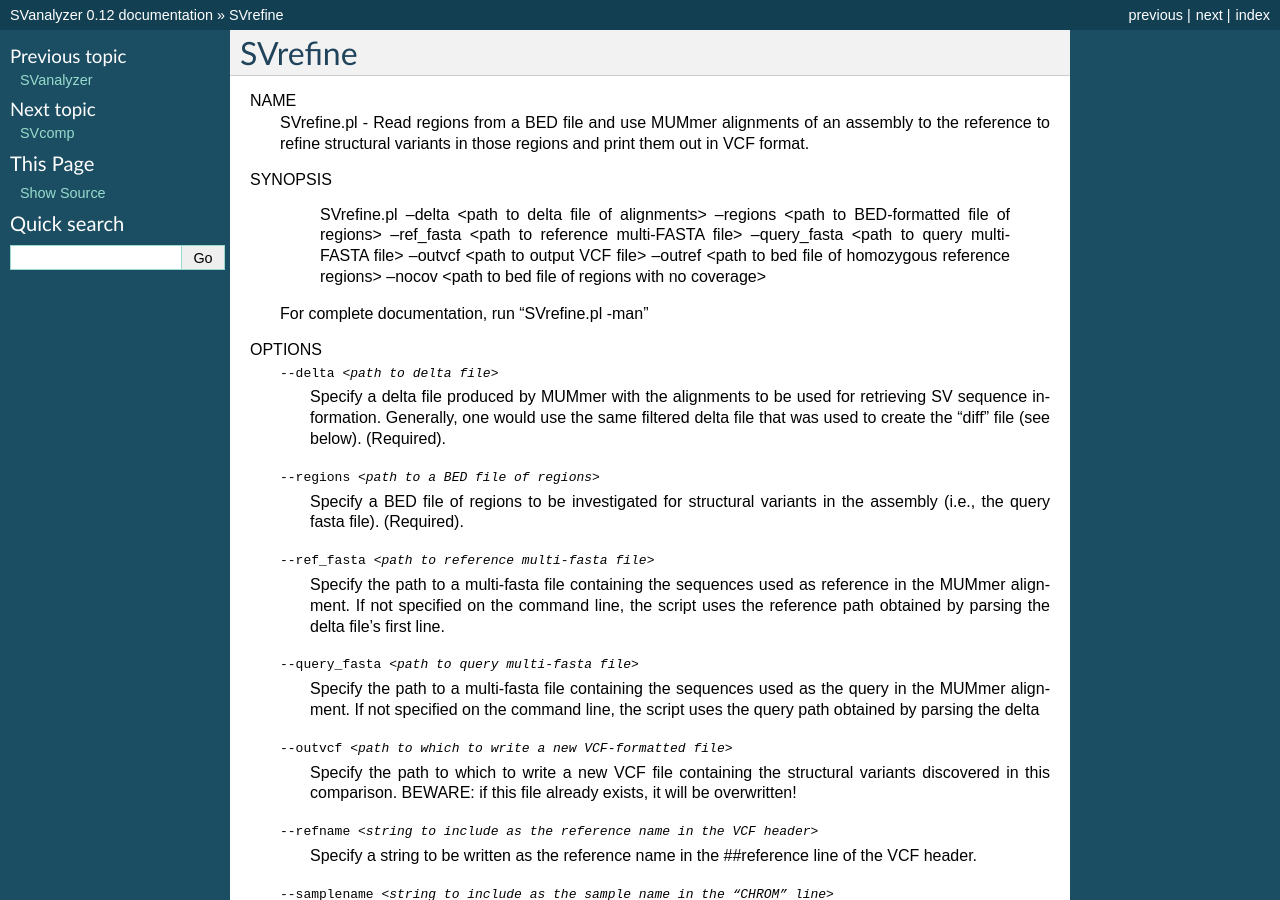
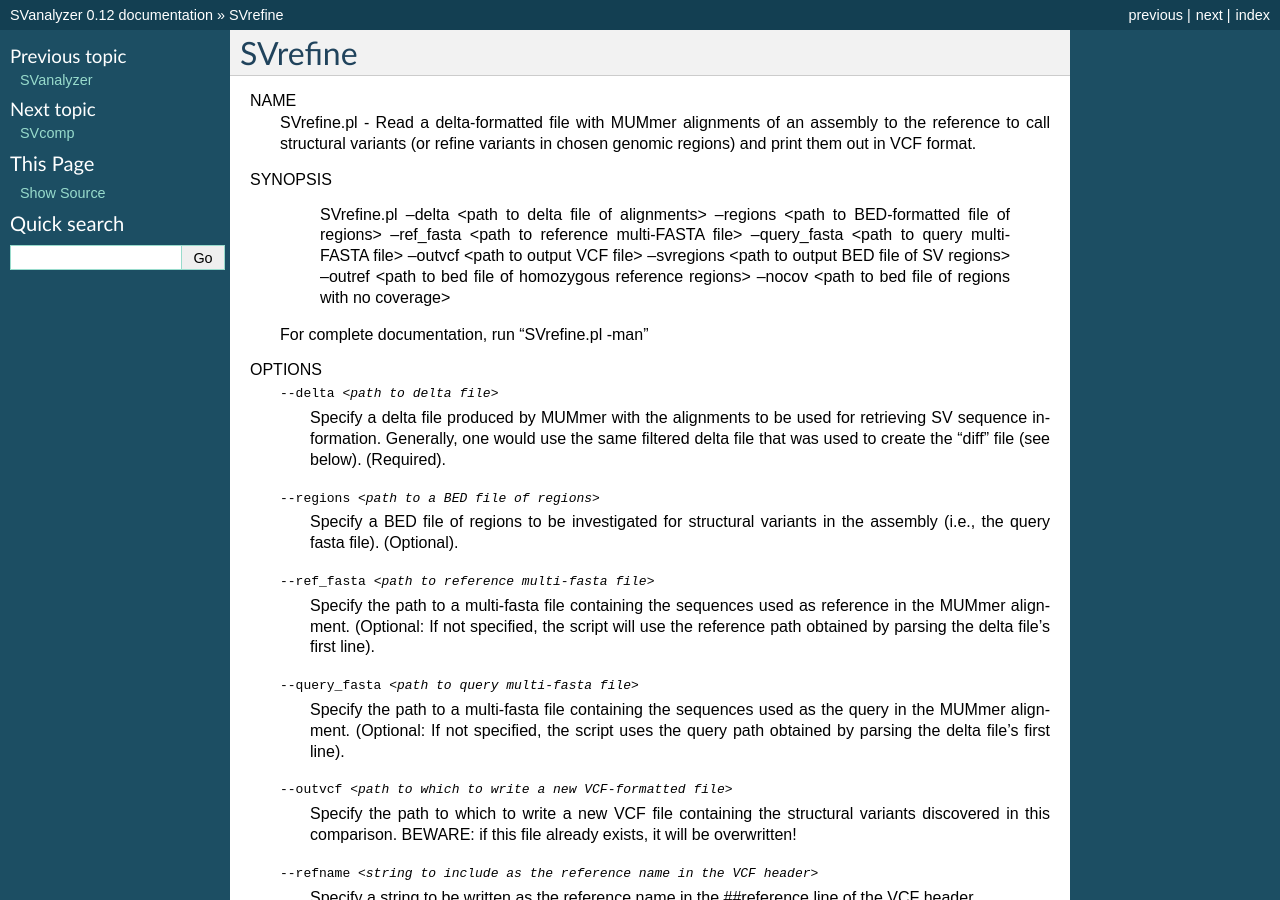
Before and after one commit to nhansen/SVanalyzer, a Sphinx documentation site: the page built from docs/svrefine.rst, in a window 1280 px wide and 900 px high. Built offline with Sphinx 7.4.7, drawn with Linux system fonts in a browser that asks for light colours.

Commit message:
Documentation edit

```diff
--- a/docs/svrefine.rst
+++ b/docs/svrefine.rst
@@ -4,12 +4,12 @@
 ===============
 
 NAME
-    SVrefine.pl - Read regions from a BED file and use MUMmer alignments of an
-    assembly to the reference to refine structural variants in those regions
-    and print them out in VCF format.
+    SVrefine.pl - Read a delta-formatted file with MUMmer alignments of an
+    assembly to the reference to call structural variants (or refine variants
+    in chosen genomic regions) and print them out in VCF format.
 
 SYNOPSIS
-      SVrefine.pl --delta <path to delta file of alignments> --regions <path to BED-formatted file of regions> --ref_fasta <path to reference multi-FASTA file> --query_fasta <path to query multi-FASTA file> --outvcf <path to output VCF file> --outref <path to bed file of homozygous reference regions> --nocov <path to bed file of regions with no coverage>
+      SVrefine.pl --delta <path to delta file of alignments> --regions <path to BED-formatted file of regions> --ref_fasta <path to reference multi-FASTA file> --query_fasta <path to query multi-FASTA file> --outvcf <path to output VCF file> --svregions <path to output BED file of SV regions> --outref <path to bed file of homozygous reference regions> --nocov <path to bed file of regions with no coverage>
 
     For complete documentation, run "SVrefine.pl -man"
 
@@ -22,18 +22,19 @@
 
     --regions <path to a BED file of regions>
         Specify a BED file of regions to be investigated for structural
-        variants in the assembly (i.e., the query fasta file). (Required).
+        variants in the assembly (i.e., the query fasta file). (Optional).
 
     --ref_fasta <path to reference multi-fasta file>
         Specify the path to a multi-fasta file containing the sequences used
-        as reference in the MUMmer alignment. If not specified on the command
-        line, the script uses the reference path obtained by parsing the delta
-        file's first line.
+        as reference in the MUMmer alignment. (Optional: If not specified,
+        the script will use the reference path obtained by parsing the delta
+        file's first line).
 
     --query_fasta <path to query multi-fasta file>
         Specify the path to a multi-fasta file containing the sequences used
-        as the query in the MUMmer alignment. If not specified on the command
-        line, the script uses the query path obtained by parsing the delta
+        as the query in the MUMmer alignment. (Optional: If not specified,
+        the script uses the query path obtained by parsing the delta file's
+        first line).
 
     --outvcf <path to which to write a new VCF-formatted file>
         Specify the path to which to write a new VCF file containing the
```
Also changed, not shown: 1 other file.
